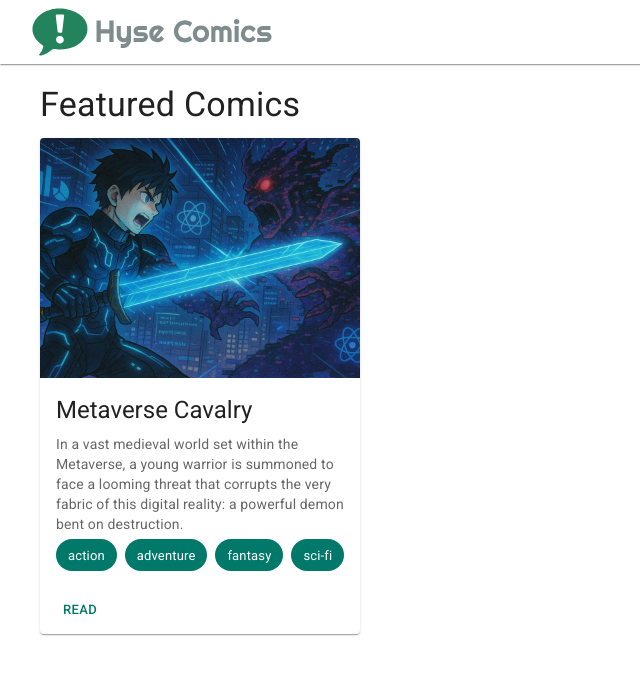
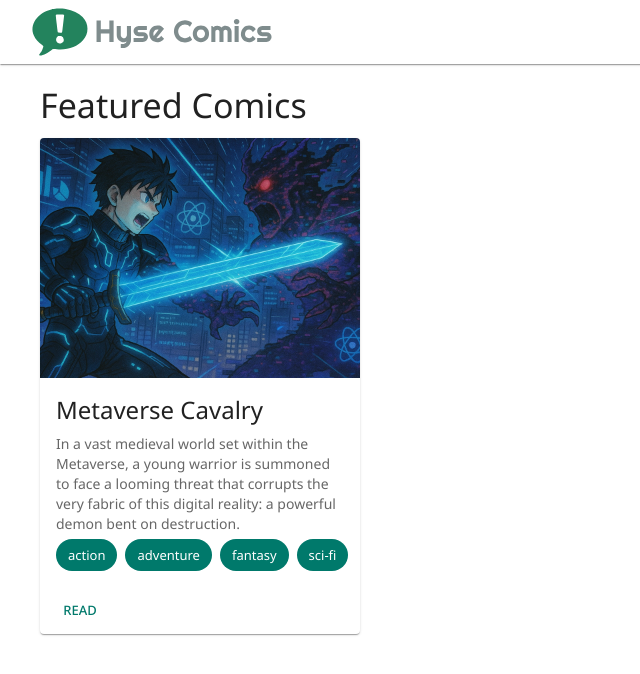
Before and after one commit to luckasnix/hyse-comics-web, a Next.js app: page / in a window 1280 px wide. Shown: the top 674 px of the page, without its empty margins (0-640 px from the left). Built offline with nearby package versions, Linux system fonts and the light colour scheme; what @mui/material-nextjs would draw is missing.

Commit message:
feat: change font family to Noto Sans

```diff
--- a/src/app/layout.tsx
+++ b/src/app/layout.tsx
@@ -2,19 +2,12 @@ import CssBaseline from "@mui/material/CssBaseline";
 import { ThemeProvider } from "@mui/material/styles";
 import { AppRouterCacheProvider } from "@mui/material-nextjs/v15-appRouter";
 import type { Metadata } from "next";
-import { Roboto } from "next/font/google";
 import { type ReactNode, Suspense } from "react";
 
+import { notoSans } from "~/styles/fonts";
 import { theme } from "~/styles/theme";
 
 import { FallbackPage } from "./fallback";
-
-const roboto = Roboto({
-  weight: ["300", "400", "500", "700"],
-  subsets: ["latin"],
-  display: "swap",
-  variable: "--font-roboto",
-});
 
 export const metadata: Metadata = {
   title: "Hyse Comics",
@@ -27,7 +20,7 @@ const RootLayout = ({
   children: ReactNode;
 }>) => (
   <html lang="en">
-    <body className={roboto.variable}>
+    <body className={notoSans.variable}>
       <AppRouterCacheProvider>
         <ThemeProvider theme={theme}>
           <CssBaseline />
--- /dev/null
+++ b/src/styles/fonts.ts
@@ -0,0 +1,8 @@
+import { Noto_Sans } from "next/font/google";
+
+export const notoSans = Noto_Sans({
+  weight: ["300", "400", "500", "700"],
+  subsets: ["latin"],
+  display: "swap",
+  variable: "--font-noto-sans",
+});
--- a/src/styles/theme.ts
+++ b/src/styles/theme.ts
@@ -1,5 +1,7 @@
 "use client";
 import { createTheme } from "@mui/material/styles";
+
+import { notoSans } from "~/styles/fonts";
 
 export const theme = createTheme({
   cssVariables: true,
@@ -11,4 +13,7 @@ export const theme = createTheme({
       contrastText: "#ffffff",
     },
   },
+  typography: {
+    fontFamily: [notoSans.style.fontFamily, "sans-serif"].join(","),
+  },
 });
```
